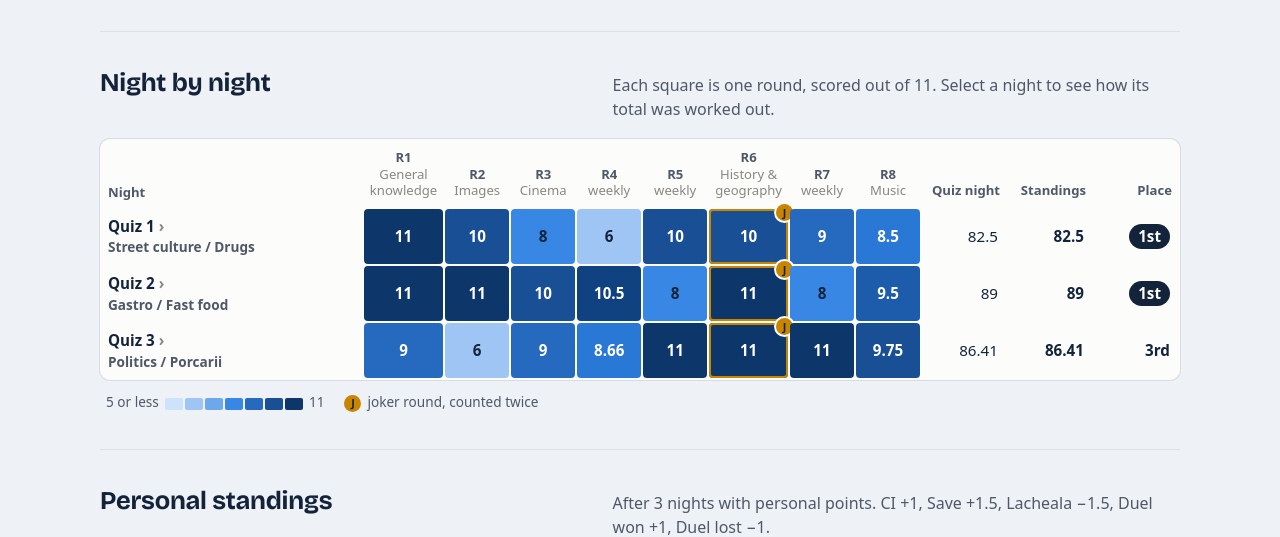
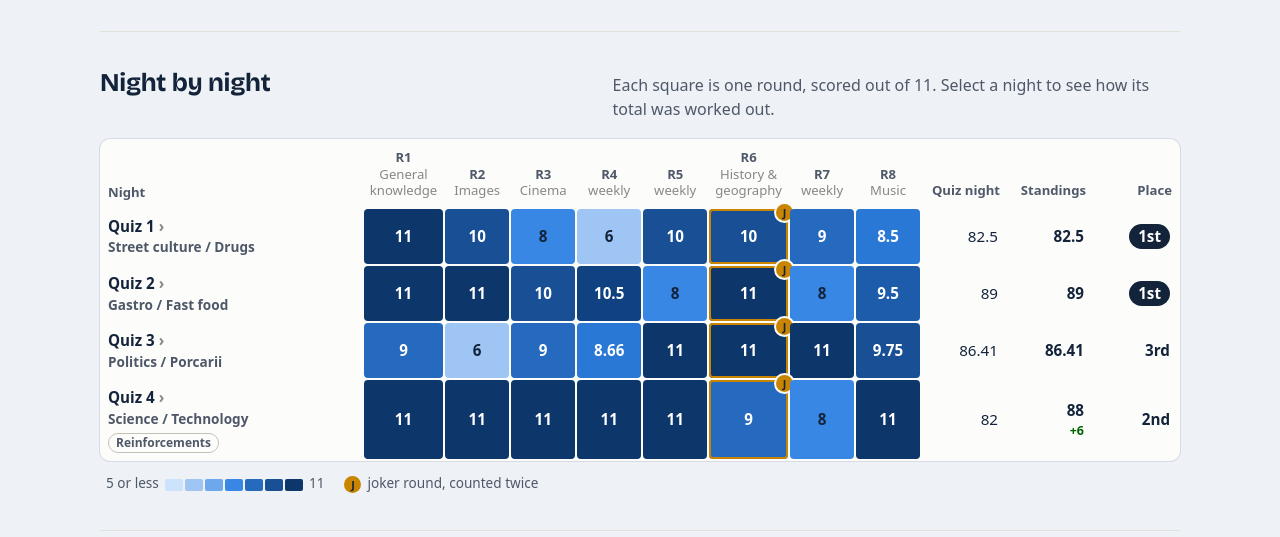
Before and after one commit to iakkeltudor/sieeeeerus, a website with bundled scripts: page index.html in a window 1280 px wide. Shown: the part 421-958 px from the top of the page. Built offline with nearby package versions, Linux system fonts and the light colour scheme.

Commit message:
quiz 4 data, move beerTracker to the bottom, drop What we drink chart

```diff
--- a/css/styles.css
+++ b/css/styles.css
@@ -14,7 +14,6 @@
   --joker: #c98500;
   --good: #006300;
   --neg: #e34948;       /* diverging negative pole */
-  --beer: #b57700;
   --good-fill: #0ca30c;
   --bad-fill: #d03b3b;
   --bad-text: #b52a2a;
@@ -38,7 +37,6 @@
     --joker: #eda100;
     --good: #0ca30c;
     --neg: #e66767;
-    --beer: #c98500;
     --bad-text: #e66767;
   }
 }
@@ -292,15 +290,9 @@ tr.open .night-btn .chev { transform: rotate(90deg); }
 /* BeerTracker ------------------------------------------------------------- */
 .beer-figures { margin-bottom: 20px; }
 .beer-figures .dd-sub { font-size: 0.85rem; font-weight: 400; color: var(--ink-2); }
-.beer-board { padding: 6px 10px; align-self: start; }
+.beer-board { padding: 6px 10px; max-width: 520px; }
 .beer-table { width: 100%; }
 .beer-table .beer-name { font-weight: 600; white-space: normal; text-align: left; }
-.beer-bars { list-style: none; margin: 4px 0 8px; padding: 0; display: grid; gap: 4px; }
-.beer-bar { display: grid; grid-template-columns: minmax(80px, 34%) 1fr 36px; align-items: center; gap: 10px; padding: 5px 0; cursor: default; }
-.bb-name { font-size: 0.9rem; color: var(--ink); overflow-wrap: anywhere; }
-.bb-track { height: 16px; }
-.bb-fill { display: block; height: 100%; min-width: 4px; background: var(--beer); border-radius: 0 4px 4px 0; }
-.bb-val { text-align: right; font-weight: 700; }
 
 /* Phone layouts ---------------------------------------------------------- */
 .mob-only { display: none; }
--- a/data/season-4.json
+++ b/data/season-4.json
@@ -1,6 +1,6 @@
 {
   "season": 4,
-  "players": ["Iakkel", "Dragos", "Marc", "Muri", "Alin", "Kollar", "Claudiu", "Dani", "Madaras", "Bebu"],
+  "players": ["Iakkel", "Dragos", "Marc", "Muri", "Alin", "Kollar", "Claudiu", "Dani", "Madaras", "Bebu", "Tudorel", "Daria", "Anne", "Matei"],
   "nights": [
     {
       "id": "Quiz 1",
@@ -86,6 +86,26 @@
         "Madaras": { "Unknown": 3 },
         "Claudiu": { "Unknown": 3 }
       }
+    },
+    {
+      "id": "Quiz 4",
+      "date": null,
+      "theme": "Science / Technology",
+      "attendees": ["Marc", "Tudorel", "Dragos", "Daria", "Anne", "Matei", "Muri", "Madaras", "Alin", "Bebu"],
+      "place": 2,
+      "rounds": [11, 11, 11, 11, 11, 9, 8, 11],
+      "topics": { "4": "Science", "5": "Technology", "7": "Experiments" },
+      "joker": 6,
+      "cheats": ["reinforcements"],
+      "personal": {
+        "1": { "Madaras": { "ci": 1 } },
+        "3": { "Bebu": { "ci": 1 }, "Marc": { "ci": 2 }, "Dragos": { "save": 1 } },
+        "4": { "Muri": { "ci": 1 } },
+        "5": { "Bebu": { "ci": 5 } },
+        "6": { "Alin": { "ci": 1 }, "Madaras": { "ci": 2 } },
+        "7": { "Dragos": { "ci": 1 } },
+        "8": { "Madaras": { "save": 0.5 } }
+      }
     }
   ]
 }
--- a/js/app.js
+++ b/js/app.js
@@ -1,8 +1,8 @@
 // The ?v= on these two imports (and on index.html's links to this file and to styles.css) is a
 // manual cache-buster: GitHub Pages lets browsers cache these files for ~10 minutes, so bump every
 // "v=" by one, in all four places, whenever this file, scoring.js, charts.js or styles.css changes.
-import { ROUNDS, CHEATS, PERSONAL, MAX_ROUND_SCORE, scoreSeason, validateNight, teamSizeDeduction, nightPersonal } from './scoring.js?v=5';
-import { fmt, ordinal, shortId, pointsChart, roundsChart, scoreColor, rampSwatches, bindTip, hideTip } from './charts.js?v=5';
+import { ROUNDS, CHEATS, PERSONAL, MAX_ROUND_SCORE, scoreSeason, validateNight, teamSizeDeduction, nightPersonal } from './scoring.js?v=6';
+import { fmt, ordinal, shortId, pointsChart, roundsChart, scoreColor, rampSwatches, bindTip, hideTip } from './charts.js?v=6';
 
 const app = document.getElementById('app');
 const tabs = document.getElementById('season-tabs');
@@ -88,7 +88,6 @@ function render(season) {
   parts.push(summarySection(season));
   parts.push(gridSection(season));
   if (season.personal) parts.push(personalSection(season));
-  if (season.beers) parts.push(beerSection(season));
   if (season.attendance?.tracked) parts.push(attendanceSection(season));
   parts.push(`<section class="section two-up">
     <div class="panel chart" id="points-chart">
@@ -105,11 +104,11 @@ function render(season) {
     </div>
   </section>`);
   parts.push(cheatsSection(season));
+  if (season.beers) parts.push(beerSection(season));
   app.innerHTML = parts.join('');
 
   drawCharts(season);
   wireGrid(season);
-  wireBeers(season);
 }
 
 // Charts are drawn at their real pixel width so text stays readable on phones.
@@ -290,7 +289,10 @@ function detail(n, players, compact = false) {
   ].filter(Boolean);
   const standingLines = [
     ['Quiz-night points', fmt(n.nightPoints)],
-    n.cheats.includes('reinforcements') && n.deduction && ['Reinforcements, deduction back', signed(n.deduction)],
+    n.reinforcementsRelief && [
+      n.reinforcementsRelief < n.deduction ? `Reinforcements, ${fmt(n.reinforcementsRelief)} of ${fmt(n.deduction)} back` : 'Reinforcements, deduction back',
+      signed(n.reinforcementsRelief),
+    ],
     n.tripleExtra && ['Triple joker, joker round again', signed(n.tripleExtra)],
     n.noYouExtra && ['No, you, best minus worst round', signed(n.noYouExtra)],
   ].filter(Boolean);
@@ -512,12 +514,11 @@ function beerSection(season) {
   const b = season.beers;
   const head = `<div class="section-head">
       <h2>BeerTracker</h2>
-      <p>${b.nights ? `How many and what we drank, over ${b.nights} night${b.nights === 1 ? '' : 's'}.` : 'How many and what we drank.'}</p>
+      <p>${b.nights ? `How many we drank, over ${b.nights} night${b.nights === 1 ? '' : 's'}.` : 'How many we drank.'}</p>
     </div>`;
   if (!b.nights) {
     return `<section class="section">${head}<p class="secondary">No beers logged yet this season.</p></section>`;
   }
-  const max = b.types[0]?.count ?? 0;
   // Skip people who weren't at any night where beers were written down.
   const board = b.rows.filter((p) => p.nightsLogged || p.total).map((p) => `<tr>
       <td class="rank num">${p.rank}</td>
@@ -525,11 +526,6 @@ function beerSection(season) {
       <td class="num pts">${fmt(p.total)}</td>
       <td class="num c secondary">${p.perNight != null ? fmt(p.perNight, 1) : '–'}</td>
     </tr>`).join('');
-  const bars = b.types.map((t, i) => `<li class="beer-bar" data-beer="${i}">
-      <span class="bb-name">${esc(t.name)}</span>
-      <span class="bb-track"><span class="bb-fill" style="width:${((t.count / max) * 100).toFixed(1)}%"></span></span>
-      <span class="bb-val num">${fmt(t.count)}</span>
-    </li>`).join('');
   return `<section class="section">
     ${head}
     <dl class="figures beer-figures">
@@ -537,33 +533,13 @@ function beerSection(season) {
       <div><dt>Per night, whole team</dt><dd>${fmt(b.perNight, 1)}</dd></div>
       ${b.record ? `<div><dt>Most in one night</dt><dd>${fmt(b.record.count)} <span class="dd-sub">${recordText(b.record.holders)}</span></dd></div>` : ''}
     </dl>
-    <div class="two-up">
-      <div class="panel beer-board">
-        <table class="sheet league beer-table">
-          <thead><tr><th scope="col" class="rank">#</th><th scope="col">Player</th><th scope="col" class="pts">Beers</th><th scope="col" class="c" title="Per night attended">/night</th></tr></thead>
-          <tbody>${board}</tbody>
-        </table>
-      </div>
-      <div class="panel chart">
-        <h3>What we drink</h3>
-        <p class="sub">All beers this season, most popular first.${b.untyped ? ` ${fmt(b.untyped)} more weren’t recorded by type.` : ''}</p>
-        <ol class="beer-bars">${bars}</ol>
-      </div>
+    <div class="panel beer-board">
+      <table class="sheet league beer-table">
+        <thead><tr><th scope="col" class="rank">#</th><th scope="col">Player</th><th scope="col" class="pts">Beers</th><th scope="col" class="c" title="Per night attended">/night</th></tr></thead>
+        <tbody>${board}</tbody>
+      </table>
     </div>
   </section>`;
-}
-
-function wireBeers(season) {
-  if (!season.beers?.nights) return;
-  app.querySelectorAll('.beer-bar').forEach((li) => {
-    const t = season.beers.types[li.dataset.beer];
-    const who = season.beers.rows
-      .map((p) => ({ name: p.name, count: p.beers.find((x) => x.name === t.name)?.count ?? 0 }))
-      .filter((p) => p.count)
-      .sort((a, b) => b.count - a.count);
-    bindTip(li, `<strong>${esc(t.name)}</strong>
-      ${who.map((p) => `<div class="row"><span>${esc(p.name)}</span><b>${fmt(p.count)}</b></div>`).join('')}`);
-  });
 }
 
 // Attendance -------------------------------------------------------------
@@ -604,7 +580,7 @@ function cheatsSection(season) {
       status = `<p class="status unused">${finished ? 'Not used this season' : 'Still available'}</p>`;
     } else {
       status = used.map((n) => {
-        const gain = key === 'afk' ? n.generalPoints : key === 'tripleJoker' ? n.tripleExtra : key === 'noYou' ? n.noYouExtra : n.deduction;
+        const gain = key === 'afk' ? n.generalPoints : key === 'tripleJoker' ? n.tripleExtra : key === 'noYou' ? n.noYouExtra : n.reinforcementsRelief;
         const label = key === 'afk' ? `${fmt(gain)} points without playing` : `<span class="gain">${signed(gain)}</span> standings points`;
         return `<p class="status">Used on ${esc(n.id)}: ${label}</p>`;
       }).join('');
--- a/js/scoring.js
+++ b/js/scoring.js
@@ -15,10 +15,12 @@ export const ROUNDS = [
 export const MAX_ROUND_SCORE = 11;
 export const MAX_TEAM_SIZE = 10;
 
+export const REINFORCEMENTS_CAP = 6;
+
 export const CHEATS = {
   reinforcements: {
     name: 'Reinforcements',
-    rule: 'The big-team deduction still applies on the night, but is given back in the general standings.',
+    rule: 'The big-team deduction still applies on the night, but up to 6 points of it are given back in the general standings.',
   },
   tripleJoker: {
     name: 'Triple joker',
@@ -153,12 +155,13 @@ function scoreOne(input) {
   const base = hasRounds ? sum(rounds) : null;
   const jokerScore = hasRounds && night.joker ? rounds[night.joker - 1] : null;
   const deduction = hasRounds ? teamSizeDeduction(night.teamSize) : null;
-  const standingsDeduction = hasRounds ? (cheats.has('reinforcements') ? 0 : deduction) : null;
+  // Reinforcements gives back at most REINFORCEMENTS_CAP points of the deduction in the standings.
+  const reinforcementsRelief = hasRounds && cheats.has('reinforcements') ? Math.min(deduction, REINFORCEMENTS_CAP) : 0;
+  const standingsDeduction = hasRounds ? deduction - reinforcementsRelief : null;
   const tripleExtra = hasRounds && cheats.has('tripleJoker') && jokerScore != null ? jokerScore : 0;
   const best = hasRounds ? Math.max(...rounds) : null;
   const worst = hasRounds ? Math.min(...rounds) : null;
   const noYouExtra = hasRounds && cheats.has('noYou') ? best - worst : 0;
-  const reinforcementsRelief = hasRounds && cheats.has('reinforcements') ? deduction : 0;
 
   let night_ = null;
   let general = null;
@@ -181,6 +184,7 @@ function scoreOne(input) {
     base: tidy(base),
     jokerScore,
     deduction,
+    reinforcementsRelief,
     tripleExtra,
     noYouExtra,
     cheatBenefit: manual != null || hasRounds ? tidy(reinforcementsRelief + tripleExtra + noYouExtra) : null,
```
Also changed, not shown: tests/scoring.test.mjs (+33 -1 lines), README.md.
